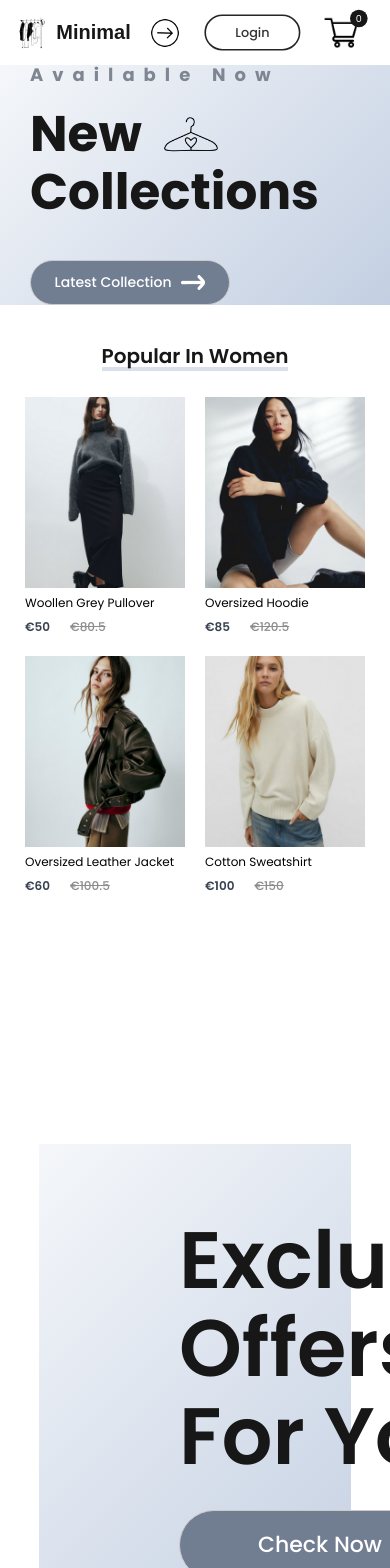
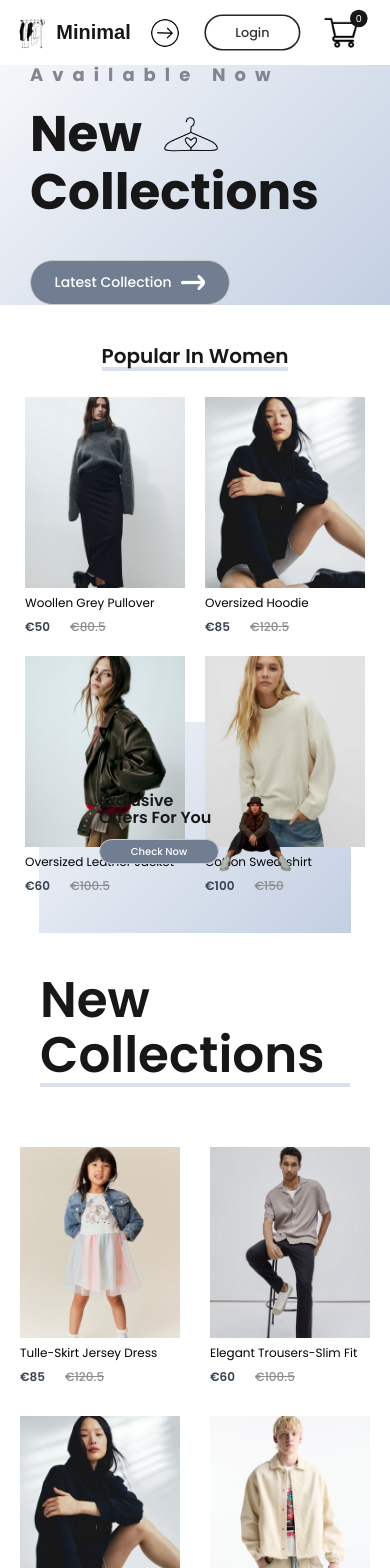
Before and after one commit to NadiasCodes/e-commerce-website-react, a React (Create React App) app: page / in a window 390 px wide. Shown: the top 1568 px of the page. Built offline with nearby package versions, Linux system fonts and the light colour scheme; a web font is replaced by a local one.

Commit message:
added media queries for the exclusive offers section

```diff
--- a/src/Components/Offers/Offers.css
+++ b/src/Components/Offers/Offers.css
@@ -6,7 +6,7 @@
 margin:0 auto;
 display: flex;
 padding:0px 140px;
-margin-bottom: 150px;
+margin-bottom: 120px;
 background-image: var(--background-image-main);}
 
 
@@ -21,10 +21,7 @@
 color:var(--main-color);
 font-size: 80px;
 font-weight: 600;
-
-
 }
-
 
 
 .offers-left button{
@@ -46,8 +43,106 @@
 
 }
 
-.offers-right{flex:1;
+.offers-right{
+flex:1;
 display:flex;
 align-items: center;
 justify-content: flex-end;
 padding-top:8px;}
+
+
+@media(max-width: 1280px) {
+.offers{
+padding:0px 80px;
+margin-bottom: 120px;
+}
+
+.offers-left h1{
+font-size: 40px;
+}
+
+.offers-right img{
+   width: 300px;
+}
+offers-left button{
+   width:220px;
+   height:50px;
+   font-size: 18px;
+}
+.offers-right{
+   padding-top: 30px;
+}
+}
+
+@media(max-width: 1024px) {
+.offers{
+padding:0px 60px;
+margin-bottom: 80px;
+height:40vh;
+}
+
+.offers-left h1{
+font-size: 30px;
+}
+
+.offers-right img{
+   width: 300px;
+}
+.offers-left button{
+   width:160px;
+   height:40px;
+   font-size: 16px;
+}
+.offers-right{
+   padding-top: 10px;
+}
+}
+
+@media(max-width: 800px) {
+.offers{
+padding:0px 60px;
+margin-bottom: 60px;
+height:40vh;
+}
+
+.offers-left h1{
+font-size: 22px;
+}
+
+.offers-right img{
+   width: 180px;
+}
+.offers-left button{
+   width:140px;
+   height:40px;
+   font-size: 16px;
+}
+.offers-right{
+   padding-top: 10px;
+}
+}
+
+@media(max-width: 500px) {
+.offers{
+
+margin-bottom: 10px;
+height:25vh;
+}
+
+.offers-left h1{
+font-size: 16px;
+}
+
+.offers-right img{
+   width: 120px;
+}
+.offers-left button{
+   width:120px;
+   height:25px;
+   font-size: 10px;
+   margin-top:12px;
+}
+.offers-right{
+   padding-top: 10px;
+}
+}
--- a/src/Components/Popular/Popular.css
+++ b/src/Components/Popular/Popular.css
@@ -3,7 +3,7 @@
 flex-direction: column;
 align-items: center;
 gap:10px;
-height:90vh;
+height:60vh;
 margin: 40px;}
 
 .popular h1{color:#171717;
@@ -20,7 +20,7 @@
 @media(max-width:1280px){
 
     .popular{
-        height:70vh;
+        height:50vh;
     }
 
     .popular h1{
@@ -34,9 +34,8 @@
 }
 
 @media(max-width:1024px){
-
 .popular{
-        height:60vh;
+height:40vh;
 }
 
 .popular h1{
@@ -52,7 +51,7 @@
 @media(max-width:800px){
 
 .popular{
-height:50vh;
+height:30vh;
 gap:6px;
  }
 
@@ -69,8 +68,7 @@
 @media(max-width:500px){
 
 .popular{
- height:90vh;
-
+ height:40vh;
 }
 
 .popular-item{
```
Lines whose indentation alone changed are shown as unchanged.
